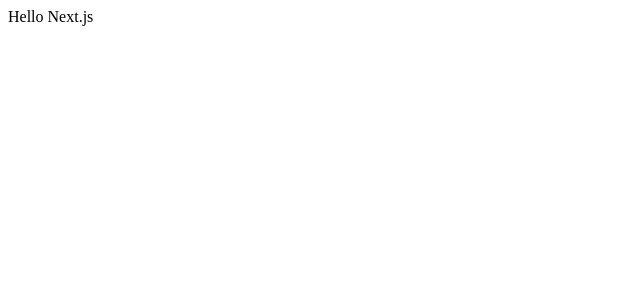
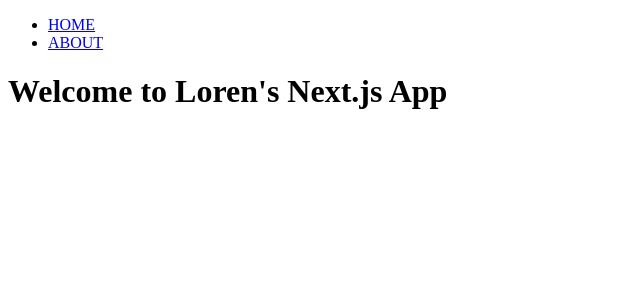
Before and after one commit to lmariquit/lm-next-app, a Next.js app: page / in a window 1280 px wide. Shown: the top 300 px of the page, without its empty margins (0-640 px from the left). Built offline with nearby package versions, Linux system fonts and the light colour scheme.

Commit message:
added about page. added .next to gitignore

```diff
--- a/pages/index.js
+++ b/pages/index.js
@@ -1 +1,13 @@
-export default () =>  <div>Hello Next.js</div>
+import Link from 'next/link';
+
+const Index = () => (
+	<div>
+		<ul>
+			<li><Link href="/"><a>HOME</a></Link></li>
+			<li><Link href="/about"><a>ABOUT</a></Link></li>
+		</ul>
+		<h1>Welcome to Loren's Next.js App</h1>
+	</div>
+);
+
+export default Index;
```
Also changed, not shown: pages/about.js (+8 -1 lines), 1 other file (tests, documents, lock files or other folders).
